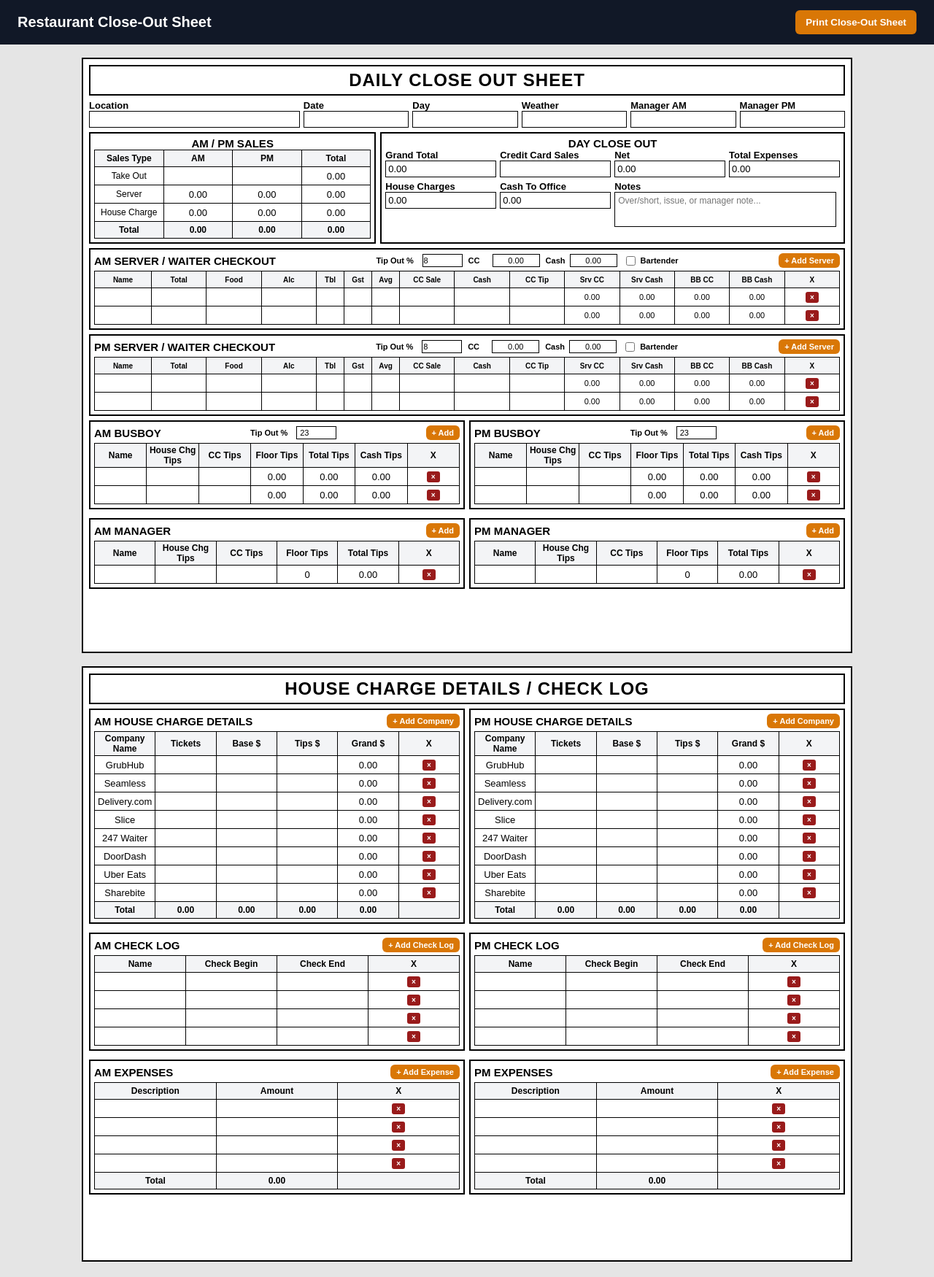
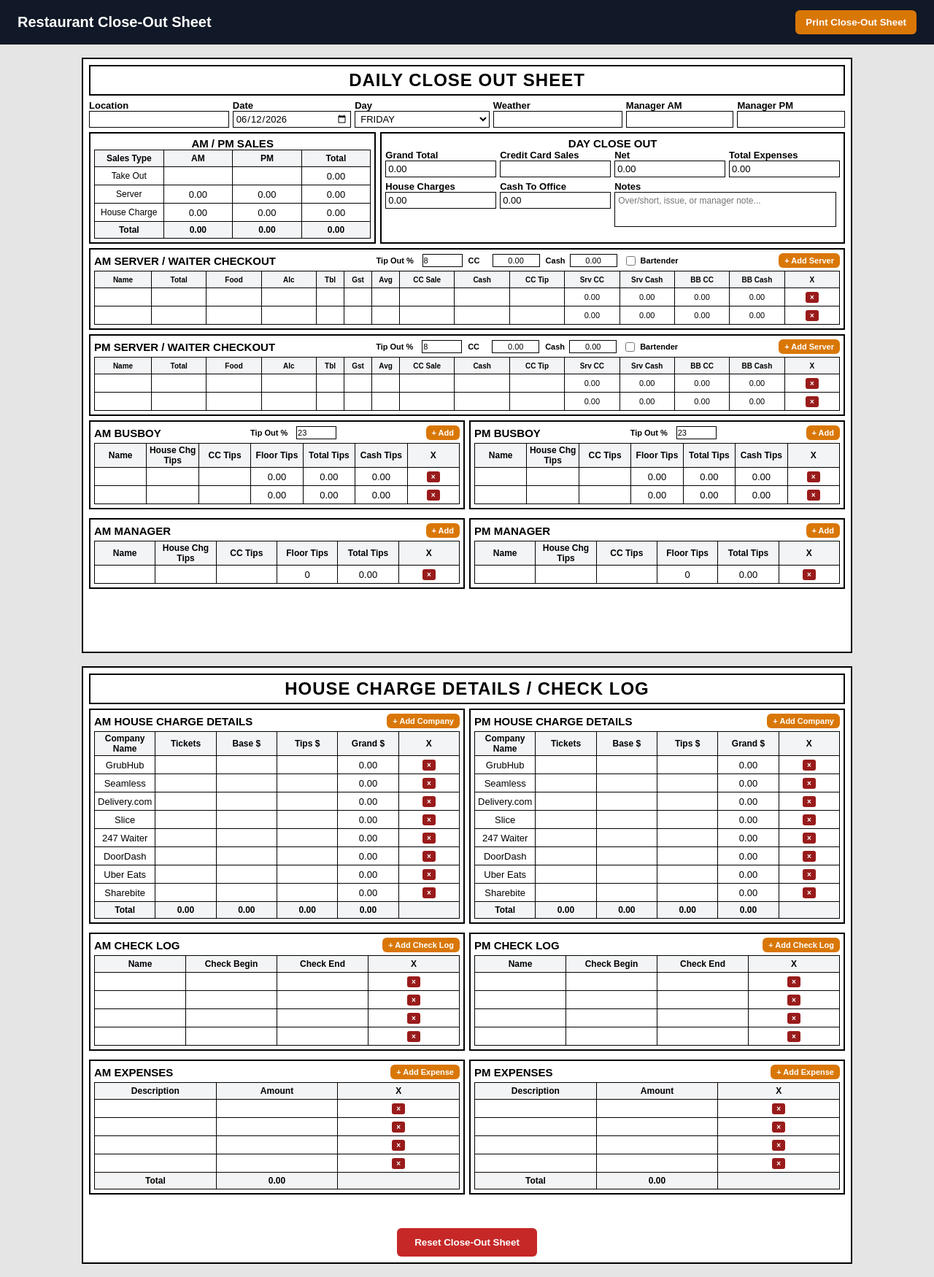
Before and after one commit to shivaprasadny/restaurant-closeout-sheet, a React (Vite) app: page / in a window 1280 px wide. Shown: the whole page at 73% size. Built offline with nearby package versions, Linux system fonts and the light colour scheme.

Commit message:
add auto-save, reset, enhanced header inputs and tip calculations

```diff
--- a/src/components/HeaderSection.tsx
+++ b/src/components/HeaderSection.tsx
@@ -3,6 +3,13 @@ import type { HeaderData } from "../types/closeout.types";
 /**
  * Top header section:
  * Location, Date, Day, Weather, Manager AM, Manager PM
+ *
+ * Location and Weather use datalist:
+ * - User can type anything
+ * - User also gets suggested options
+ *
+ * Date uses date picker.
+ * Day auto-updates when date changes.
  */
 
 type Props = {
@@ -11,39 +18,97 @@ type Props = {
 };
 
 export default function HeaderSection({ header, onChange }: Props) {
+  function updateDate(value: string) {
+    const selectedDate = new Date(value + "T00:00:00");
+
+    const day = selectedDate
+      .toLocaleDateString("en-US", {
+        weekday: "long",
+      })
+      .toUpperCase();
+
+    onChange("date", value);
+    onChange("day", day);
+  }
+
   return (
     <section className="info-grid">
       <label>
         Location
         <input
+          list="location-list"
           value={header.locationName}
           onChange={(e) => onChange("locationName", e.target.value)}
+        />
+
+        <datalist id="location-list">
+          <option value="UPTOWN" />
+          <option value="DOWNTOWN" />
+        </datalist>
+      </label>
+
+      <label>
+        Date
+        <input
+          type="date"
+          value={header.date}
+          onChange={(e) => updateDate(e.target.value)}
         />
       </label>
 
       <label>
-        Date
-        <input value={header.date} onChange={(e) => onChange("date", e.target.value)} />
-      </label>
-
-      <label>
         Day
-        <input value={header.day} onChange={(e) => onChange("day", e.target.value)} />
+        <select
+          value={header.day}
+          onChange={(e) => onChange("day", e.target.value)}
+        >
+          <option value="">SELECT</option>
+          <option value="MONDAY">MONDAY</option>
+          <option value="TUESDAY">TUESDAY</option>
+          <option value="WEDNESDAY">WEDNESDAY</option>
+          <option value="THURSDAY">THURSDAY</option>
+          <option value="FRIDAY">FRIDAY</option>
+          <option value="SATURDAY">SATURDAY</option>
+          <option value="SUNDAY">SUNDAY</option>
+        </select>
       </label>
 
       <label>
         Weather
-        <input value={header.weather} onChange={(e) => onChange("weather", e.target.value)} />
+        <input
+          list="weather-list"
+          value={header.weather}
+          onChange={(e) => onChange("weather", e.target.value)}
+        />
+
+        <datalist id="weather-list">
+          <option value="SUNNY" />
+          <option value="PARTLY CLOUDY" />
+          <option value="CLOUDY" />
+          <option value="RAINY" />
+          <option value="THUNDERSTORM" />
+          <option value="SNOW" />
+          <option value="WINDY" />
+          <option value="FOGGY" />
+          <option value="HOT" />
+          <option value="COLD" />
+        </datalist>
       </label>
 
       <label>
         Manager AM
-        <input value={header.managerAm} onChange={(e) => onChange("managerAm", e.target.value)} />
+        <input
+          value={header.managerAm}
+          onChange={(e) => onChange("managerAm", e.target.value)}
+        />
       </label>
 
       <label>
         Manager PM
-        <input value={header.managerPm} onChange={(e) => onChange("managerPm", e.target.value)} />
+        <input
+          value={header.managerPm}
+          onChange={(e) => onChange("managerPm", e.target.value)}
+        />
       </label>
     </section>
   );
--- a/src/index.css
+++ b/src/index.css
@@ -73,11 +73,13 @@ button {
 }
 
 /* Header input row */
+/* Header input row */
 .info-grid {
   display: grid;
-  grid-template-columns: 2fr 1fr 1fr 1fr 1fr 1fr;
+  grid-template-columns: 1.3fr 1.1fr 1.25fr 1.2fr 1fr 1fr;
   gap: 5px;
   margin-bottom: 6px;
+  align-items: end;
 }
 
 /* Labels above inputs */
@@ -330,6 +332,30 @@ td input {
   padding: 1px;
   text-align: center;
 }
+
+.reset-section {
+  margin-top: 40px;
+  text-align: center;
+}
+
+.danger-btn {
+  background: #c62828;
+  color: white;
+  border: none;
+  padding: 12px 24px;
+  border-radius: 6px;
+  cursor: pointer;
+}
+/* Make select boxes look like inputs */
+select {
+  width: 100%;
+  border: 1px solid black;
+  height: 23px;
+  padding: 2px 3px;
+  font-size: 13px;
+  font-family: Arial, Helvetica, sans-serif;
+  background: white;
+}
 /* Print-only settings */
 @media print {
   /* White paper background */
@@ -430,6 +456,11 @@ td input {
   height: 42px;
   font-size: 11px;
 }
+select {
+  border: none;
+  height: 22px;
+  font-size: 12px;
+}
 
   /* US letter landscape */
   @page {
--- a/src/pages/CloseoutPage.tsx
+++ b/src/pages/CloseoutPage.tsx
@@ -1,4 +1,4 @@
-import { useState } from "react";
+import { useState,useEffect } from "react";
 import "../index.css";
 
 /**
@@ -49,16 +49,22 @@ import TipTable from "../components/TipTable";
 import ExpenseTable from "../components/ExpenseTable";
 import HouseChargeTable from "../components/HouseChargeTable";
 import CheckLogTable from "../components/CheckLogTable";
+import HeaderSection from "../components/HeaderSection";
 
 export default function CloseoutPage() {
+
+    const STORAGE_KEY = "restaurant-closeout-draft-v1";
+    const today = new Date().toISOString().split("T")[0];
   /* =========================
      HEADER STATE
   ========================= */
 
   const [header, setHeader] = useState<HeaderData>({
   locationName: "",
-    date: "",
-    day: "",
+  date: today,
+  day: new Date()
+    .toLocaleDateString("en-US", { weekday: "long" })
+    .toUpperCase(),
   weather: "",
   managerAm: "",
   managerPm: "",
@@ -82,6 +88,8 @@ export default function CloseoutPage() {
     makeRows(2, emptyServer)
   );
 
+
+const [loadedFromStorage, setLoadedFromStorage] = useState(false);
 // Server tip out percent for bar/bartender.
 // Default is 8%, user can change it.
 const [amServerTipOutPercent, setAmServerTipOutPercent] = useState("8");
@@ -93,9 +101,8 @@ const [amBartenderEnabled, setAmBartenderEnabled] = useState(false);
 const [pmBartenderEnabled, setPmBartenderEnabled] = useState(false);
 
 
-  const [amBusboyPercent, setAmBusboyPercent] = useState(" 23");
-  const [pmBusboyPercent, setPmBusboyPercent] = useState(" 23");
-
+ const [amBusboyPercent, setAmBusboyPercent] = useState("23");
+const [pmBusboyPercent, setPmBusboyPercent] = useState("23");
   const [amBusboys, setAmBusboys] = useState(
     makeRows(2, emptyTipRow)
   );
@@ -144,6 +151,104 @@ const [pmManagers, setPmManagers] = useState(
     makeRows(4, emptyCheckLog)
   );
 
+
+
+
+
+
+
+
+
+
+  useEffect(() => {
+  const saved = localStorage.getItem(STORAGE_KEY);
+
+  if (!saved) return;
+
+  const data = JSON.parse(saved);
+
+  setHeader(data.header ?? header);
+  setSalesRows(data.salesRows ?? defaultSalesRows);
+  setCloseOutRows(data.closeOutRows ?? defaultCloseOutRows);
+  setAmServers(data.amServers ?? makeRows(2, emptyServer));
+  setPmServers(data.pmServers ?? makeRows(2, emptyServer));
+  setAmBusboys(data.amBusboys ?? makeRows(2, emptyTipRow));
+  setPmBusboys(data.pmBusboys ?? makeRows(2, emptyTipRow));
+  setAmManagers(data.amManagers ?? makeRows(1, emptyManagerTipRow));
+  setPmManagers(data.pmManagers ?? makeRows(1, emptyManagerTipRow));
+  setAmExpenses(data.amExpenses ?? makeRows(4, emptyExpense));
+  setPmExpenses(data.pmExpenses ?? makeRows(4, emptyExpense));
+  setAmHouseCharges(data.amHouseCharges ?? amHouseCharges);
+  setPmHouseCharges(data.pmHouseCharges ?? pmHouseCharges);
+  setAmCheckLogs(data.amCheckLogs ?? makeRows(4, emptyCheckLog));
+  setPmCheckLogs(data.pmCheckLogs ?? makeRows(4, emptyCheckLog));
+
+  setAmBusboyPercent(data.amBusboyPercent ?? "23");
+  setPmBusboyPercent(data.pmBusboyPercent ?? "23");
+  setAmServerTipOutPercent(data.amServerTipOutPercent ?? "8");
+  setPmServerTipOutPercent(data.pmServerTipOutPercent ?? "8");
+  setAmBartenderEnabled(data.amBartenderEnabled ?? false);
+  setPmBartenderEnabled(data.pmBartenderEnabled ?? false);
+  setLoadedFromStorage(true);
+}, []);
+
+
+
+
+
+
+
+useEffect(() => {
+
+    if (!loadedFromStorage) return;
+  const data = {
+    header,
+    salesRows,
+    closeOutRows,
+    amServers,
+    pmServers,
+    amBusboys,
+    pmBusboys,
+    amManagers,
+    pmManagers,
+    amExpenses,
+    pmExpenses,
+    amHouseCharges,
+    pmHouseCharges,
+    amCheckLogs,
+    pmCheckLogs,
+    amBusboyPercent,
+    pmBusboyPercent,
+    amServerTipOutPercent,
+    pmServerTipOutPercent,
+    amBartenderEnabled,
+    pmBartenderEnabled,
+  };
+
+  localStorage.setItem(STORAGE_KEY, JSON.stringify(data));
+}, [
+  header,
+  salesRows,
+  closeOutRows,
+  amServers,
+  pmServers,
+  amBusboys,
+  pmBusboys,
+  amManagers,
+  pmManagers,
+  amExpenses,
+  pmExpenses,
+  amHouseCharges,
+  pmHouseCharges,
+  amCheckLogs,
+  pmCheckLogs,
+  amBusboyPercent,
+  pmBusboyPercent,
+  amServerTipOutPercent,
+  pmServerTipOutPercent,
+  amBartenderEnabled,
+  pmBartenderEnabled,
+]);
   /* =========================
      CALCULATED TOTALS
   ========================= */
@@ -404,6 +509,11 @@ const cashToOffice =
     setter((prev) => prev.filter((_, i) => i !== index));
   }
 
+
+  function resetCloseout() {
+  localStorage.removeItem(STORAGE_KEY);
+  window.location.reload();
+}
   /* =========================
      JSX
   ========================= */
@@ -412,62 +522,23 @@ const cashToOffice =
     <div>
      <div className="no-print app-header">
   <h1>Restaurant Close-Out Sheet</h1>
+
+  <div className="app-actions">
     <button onClick={() => window.print()}>Print Close-Out Sheet</button>
+  </div>
 </div>
 
       {/* PAGE 1 */}
       <main className="sheet">
         <div className="top-title">DAILY CLOSE OUT SHEET</div>
 
-        <section className="info-grid">
-          <label>
-            Location
-            <input
-              value={header.locationName}
-              onChange={(e) => updateHeader("locationName", e.target.value)}
+
+
+<HeaderSection
+  header={header}
+  onChange={updateHeader}
 />
-          </label>
 
-          <label>
-            Date
-            <input
-              value={header.date}
-              onChange={(e) => updateHeader("date", e.target.value)}
-            />
-          </label>
-
-          <label>
-            Day
-            <input
-              value={header.day}
-              onChange={(e) => updateHeader("day", e.target.value)}
-            />
-          </label>
-
-          <label>
-            Weather
-            <input
-              value={header.weather}
-              onChange={(e) => updateHeader("weather", e.target.value)}
-            />
-          </label>
-
-          <label>
-            Manager AM
-            <input
-              value={header.managerAm}
-              onChange={(e) => updateHeader("managerAm", e.target.value)}
-            />
-          </label>
-
-          <label>
-            Manager PM
-            <input
-              value={header.managerPm}
-              onChange={(e) => updateHeader("managerPm", e.target.value)}
-            />
-          </label>
-        </section>
 
         <section className="top-section-grid">
          <SalesSection
@@ -669,6 +740,24 @@ const cashToOffice =
             onChange={updateExpense}
           />
         </section>
+
+        <div className="no-print reset-section">
+  <button
+    className="danger-btn"
+    onClick={() => {
+      const confirmed = window.confirm(
+        "Are you sure you want to reset the entire close-out sheet? This cannot be undone."
+      );
+
+      if (confirmed) {
+        localStorage.removeItem(STORAGE_KEY);
+        window.location.reload();
+      }
+    }}
+  >
+    Reset Close-Out Sheet
+  </button>
+</div>
       </main>
     </div>
   );
```
Lines whose indentation alone changed are shown as unchanged.
